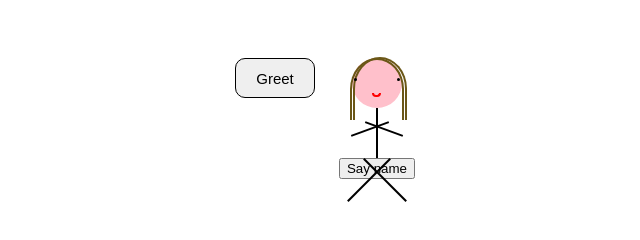
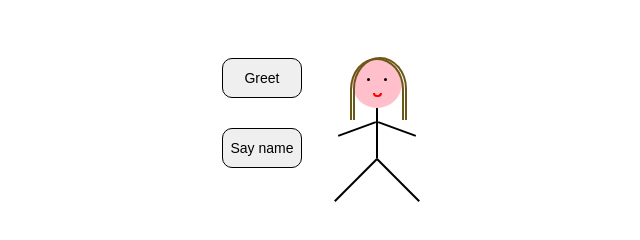
Before and after one commit to martinagabrielli/person-maker, a plain HTML site: page index.html in a window 1280 px wide. Shown: the whole page, without its empty margins (263-903 px from the left). Drawn offline with Linux system fonts and the light colour scheme.

Commit message:
added style to sayname-btn

```diff
--- a/style.scss
+++ b/style.scss
@@ -130,21 +130,26 @@
                     margin-left: -18px;
                 }
             }
-            #greet-btn {
+            #greet-btn, #sayname-btn {
                 border: 1px solid black;
                 border-radius: 10px;
                 position: absolute;
                 width: 80px;
                 height: 40px;
                 right: 100px;
-                top: 0px;
                 text-align: center;
                 cursor: pointer;
-                font-size: 15px;
+                font-size: 14px;
                 &:focus {
                     outline: none;
                 }
             }
+            #greet-btn {
+                top: 0;
+            }
+            #sayname-btn {
+                top: 70px;
+            }
         }
     }
 }
```
Also changed, not shown: style.css, 1 other file.
